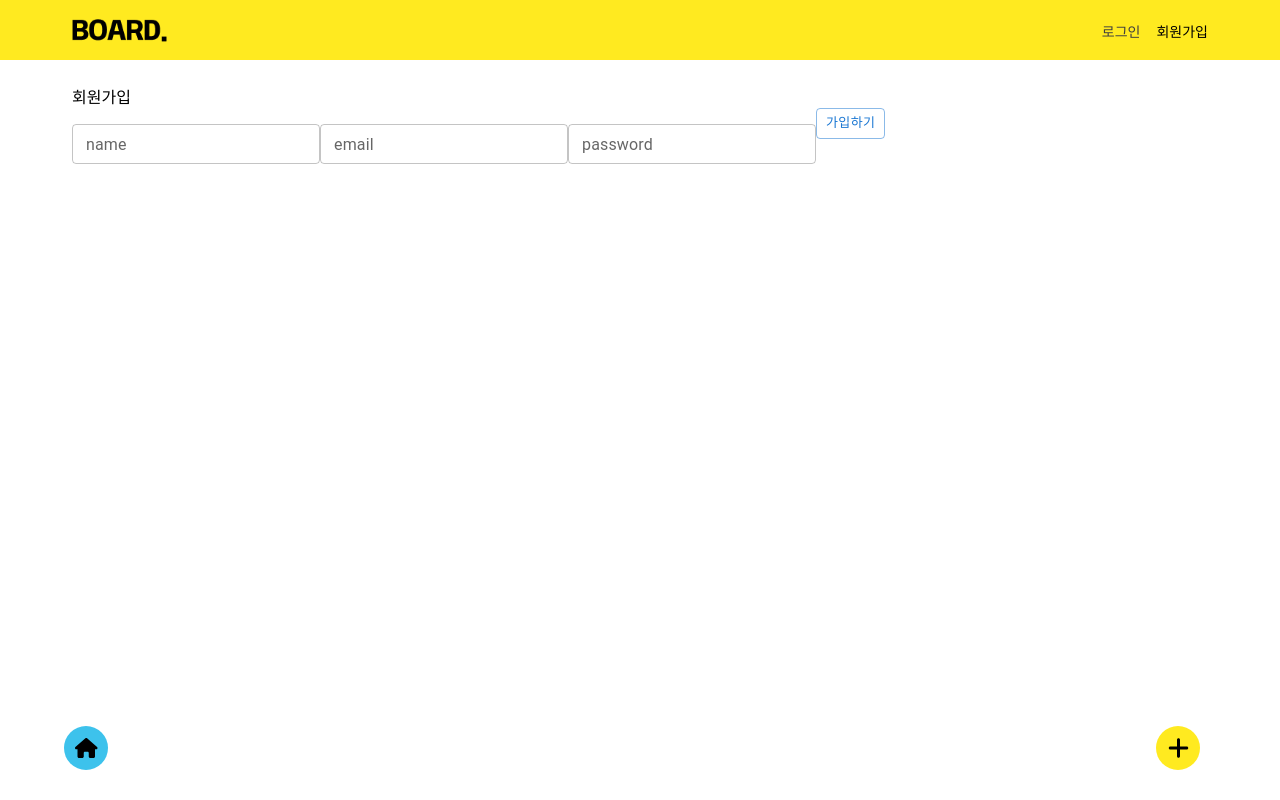
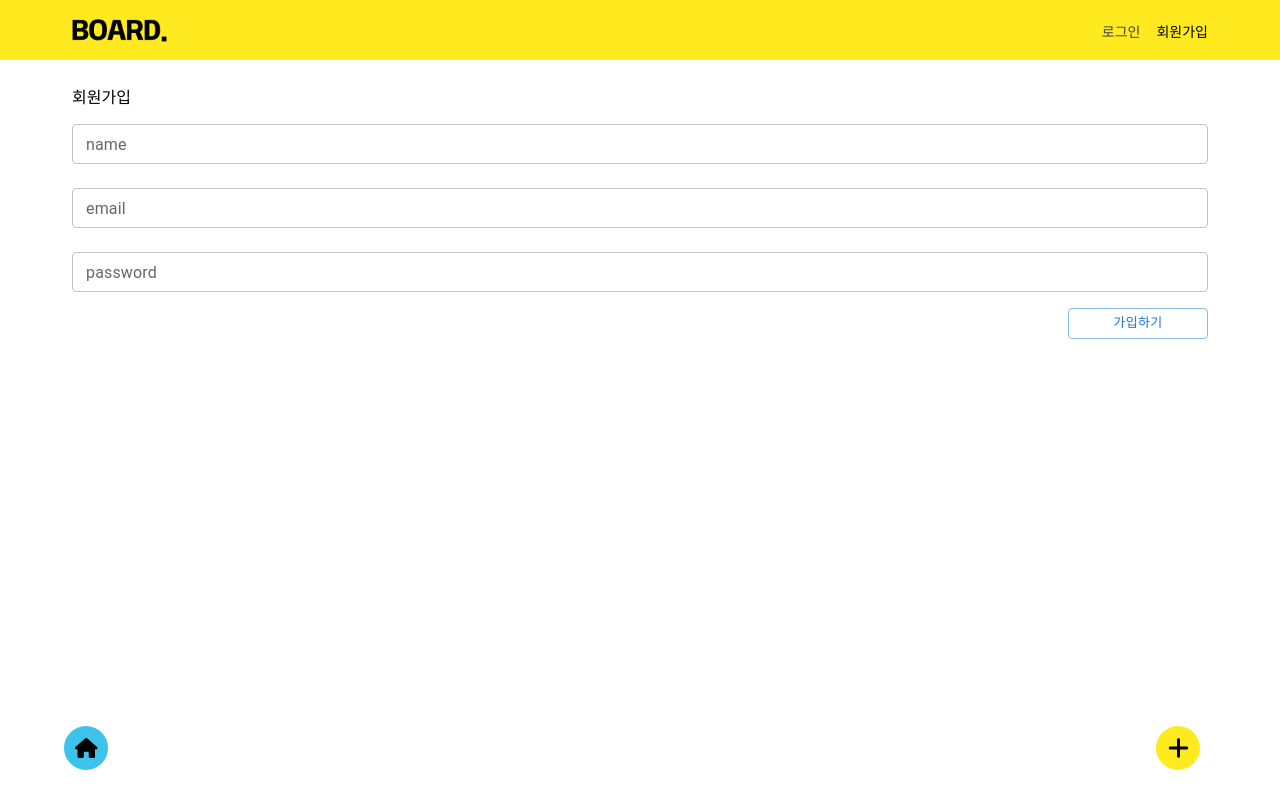
Before and after one commit to dygreen/board, a Next.js app: page /register in a window 1280 px wide. Built offline with nearby package versions, Linux system fonts and the light colour scheme; no server answers.

Commit message:
#styel : 회원가입 페이지 스타일 추가

```diff
--- a/src/app/register/page.tsx
+++ b/src/app/register/page.tsx
@@ -72,7 +72,10 @@ export default function Register() {
         <div className="form-container">
             <h4>회원가입</h4>
 
-            <form onSubmit={registerFormikObj.handleSubmit}>
+            <form
+                onSubmit={registerFormikObj.handleSubmit}
+                className="signUp-form"
+            >
                 <TextField
                     id="outlined-basic"
                     label="name"
@@ -119,9 +122,11 @@ export default function Register() {
                     typeof registerFormikObj.errors.password === 'string' && (
                         <span>{registerFormikObj.errors.password}</span>
                     )}
-                <Button variant="outlined" size="small" type="submit">
-                    가입하기
-                </Button>
+                <div className="submitBtn">
+                    <Button variant="outlined" size="small" type="submit">
+                        가입하기
+                    </Button>
+                </div>
             </form>
         </div>
     )
--- a/style/form.scss
+++ b/style/form.scss
@@ -6,6 +6,11 @@
   }
 
   form {
+    &.signUp-form {
+      display: flex;
+      flex-direction: column;
+    }
+
     span {
       font-size: 0.813rem;
       font-weight: 300;
```
Also changed, not shown: 1 other file (tests, documents, lock files or other folders).
